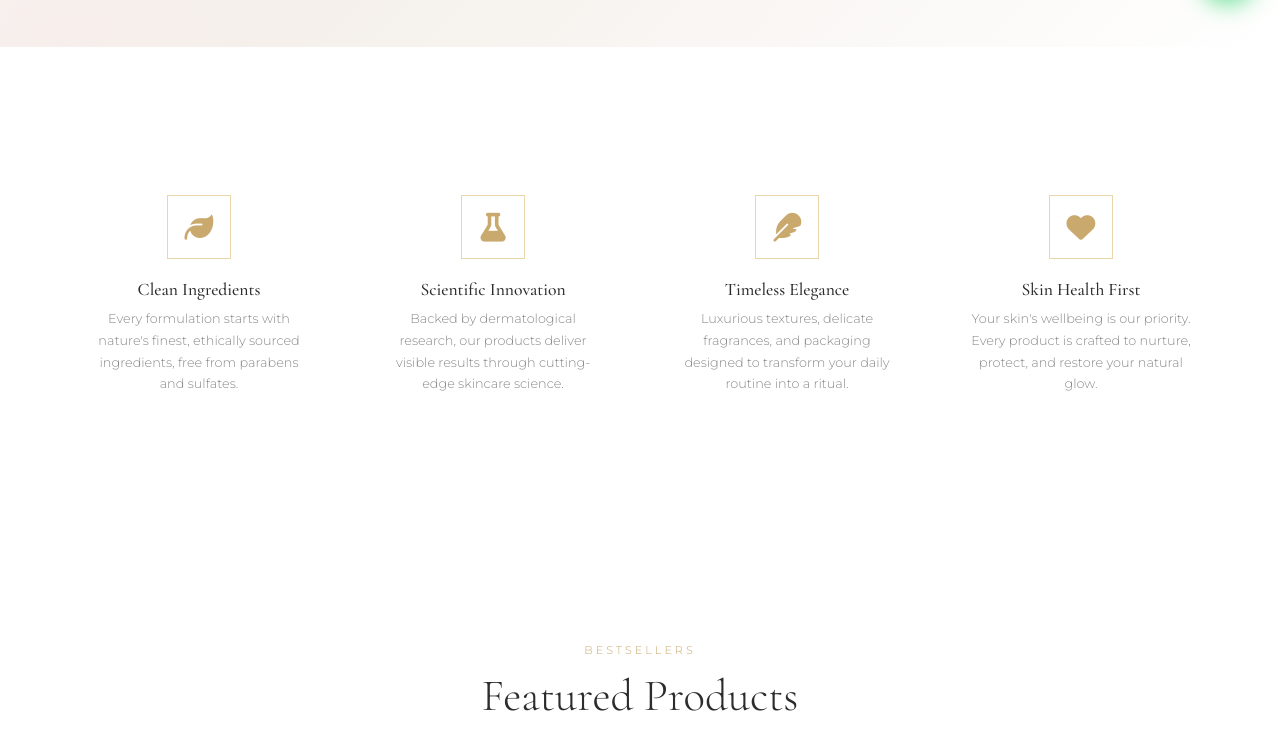
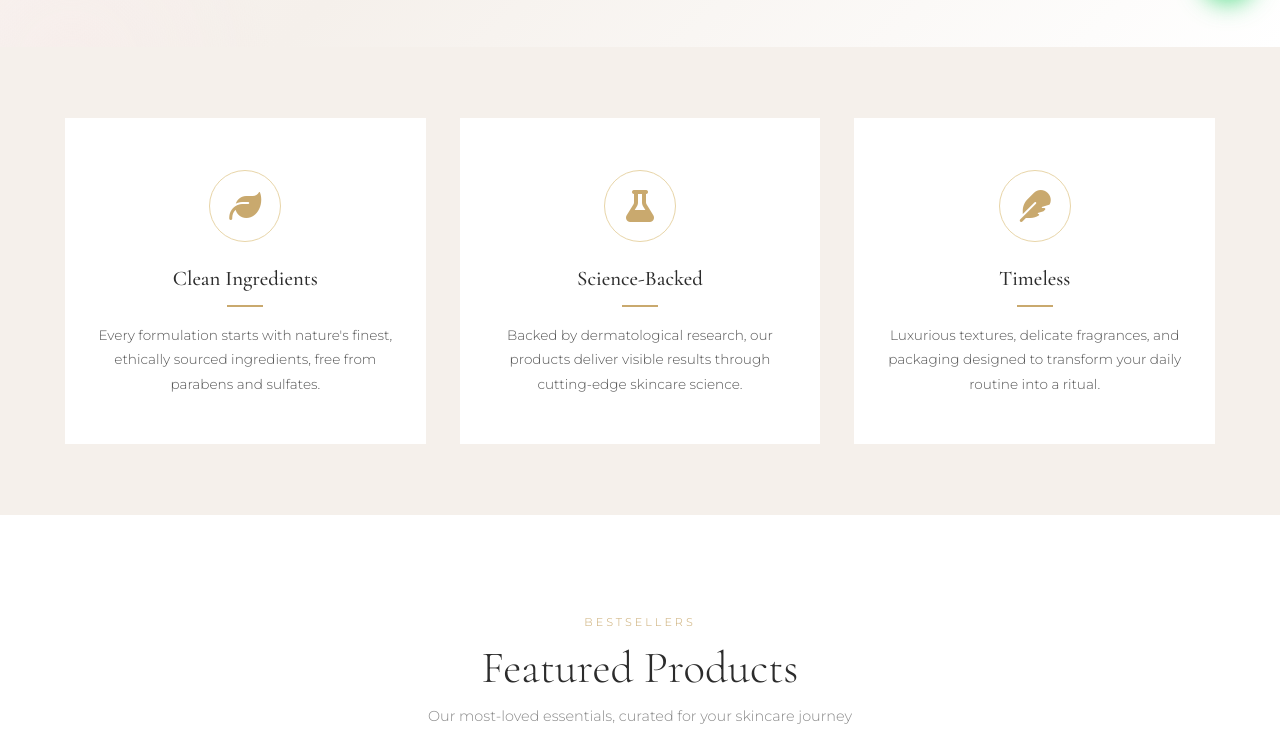
Before and after one commit to alizaibtech1-bit/project1, a plain HTML site: page frontend/index.html in a window 1280 px wide. Shown: the part 776-1508 px from the top of the page. Drawn offline with nearby package versions, Linux system fonts and the light colour scheme; no server answers.

Commit message:
feat: brand pillars row - Clean Ingredients, Science-Backed, Timeless with circular icons and gold line accent

```diff
--- a/frontend/css/style.css
+++ b/frontend/css/style.css
@@ -616,55 +616,68 @@
 .section-beige { background: var(--beige); }
 .section-pink { background: var(--pink-light); }
 
-/* Brand Values */
-.values-grid {
+/* Brand Pillars */
+.pillars-grid {
   display: grid;
-  grid-template-columns: repeat(4, 1fr);
-  gap: 24px;
+  grid-template-columns: repeat(3, 1fr);
+  gap: 32px;
 }
-.value-card {
+.pillar-card {
   text-align: center;
-  padding: 48px 24px;
+  padding: 52px 32px 48px;
   background: var(--white);
-  transition: var(--transition);
+  transition: all 0.5s cubic-bezier(0.25, 0.46, 0.45, 0.94);
   position: relative;
   overflow: hidden;
+  border: 1px solid var(--beige);
 }
-.value-card::before {
-  content: '';
-  position: absolute;
-  top: 0;
-  left: 0;
-  right: 0;
-  height: 2px;
-  background: var(--gold);
-  transform: scaleX(0);
-  transition: transform 0.4s ease;
+.pillar-card:hover {
+  box-shadow: 0 20px 60px rgba(0,0,0,0.07);
+  transform: translateY(-6px);
+  border-color: var(--gold-light);
 }
-.value-card:hover::before { transform: scaleX(1); }
-.value-card:hover { box-shadow: var(--shadow-hover); transform: translateY(-4px); }
-.value-card .value-icon {
-  width: 64px;
-  height: 64px;
-  margin: 0 auto 20px;
+.pillar-icon {
+  width: 72px;
+  height: 72px;
+  margin: 0 auto 24px;
   display: flex;
   align-items: center;
   justify-content: center;
-  font-size: 1.8rem;
+  font-size: 2rem;
   color: var(--gold);
   border: 1px solid var(--gold-light);
-  transition: var(--transition);
+  transition: all 0.5s cubic-bezier(0.25, 0.46, 0.45, 0.94);
+  border-radius: 50%;
 }
-.value-card:hover .value-icon { background: var(--gold); color: white; }
-.value-card h3 {
-  font-size: 1.1rem;
-  margin-bottom: 8px;
+.pillar-card:hover .pillar-icon {
+  background: var(--gold);
+  color: white;
+  transform: scale(1.08);
+  box-shadow: 0 8px 24px rgba(201,169,110,0.3);
+}
+.pillar-line {
+  width: 36px;
+  height: 2px;
+  background: var(--gold);
+  margin: 0 auto 16px;
+  transition: width 0.4s ease;
+}
+.pillar-card:hover .pillar-line {
+  width: 56px;
+}
+.pillar-card h3 {
+  font-family: var(--font-serif);
+  font-size: 1.3rem;
   font-weight: 500;
+  margin-bottom: 14px;
+  color: var(--charcoal);
 }
-.value-card p {
-  font-size: 0.8rem;
-  color: var(--text-light);
-  line-height: 1.7;
+.pillar-card p {
+  font-size: 0.85rem;
+  color: var(--charcoal-light);
+  line-height: 1.8;
+  max-width: 300px;
+  margin: 0 auto;
 }
 
 /* About / Brand Story */
@@ -1228,7 +1241,7 @@
   .categories-grid { grid-template-columns: repeat(2, 1fr); }
   .slider-track .product-card { min-width: calc(33.33% - 16px); }
   .hero-content h1 { font-size: 3rem; }
-  .values-grid { grid-template-columns: repeat(2, 1fr); }
+  .pillars-grid { grid-template-columns: repeat(3, 1fr); gap: 24px; }
   .trust-grid { grid-template-columns: repeat(3, 1fr); }
   .about-grid { gap: 40px; }
 }
@@ -1282,7 +1295,10 @@
   .hamburger { display: flex; }
   .products-grid { grid-template-columns: repeat(2, 1fr); gap: 20px; }
   .categories-grid { grid-template-columns: repeat(2, 1fr); gap: 16px; }
-  .values-grid { grid-template-columns: repeat(2, 1fr); gap: 16px; }
+  .pillars-grid { grid-template-columns: 1fr; gap: 20px; }
+  .pillar-card { padding: 36px 24px 32px; }
+  .pillar-card h3 { font-size: 1.15rem; }
+  .pillar-icon { width: 60px; height: 60px; font-size: 1.6rem; margin-bottom: 18px; }
   .trust-grid { grid-template-columns: repeat(2, 1fr); gap: 12px; }
   .testimonials-grid { grid-template-columns: 1fr; }
   .footer-grid { grid-template-columns: 1fr 1fr; gap: 32px; }
@@ -1339,9 +1355,10 @@
   .section-header { margin-bottom: 32px; }
   .section-header h2 { font-size: 1.6rem; }
   .section-header p { font-size: 0.8rem; }
-  .value-card { padding: 28px 16px; }
-  .value-card .value-icon { width: 52px; height: 52px; font-size: 1.4rem; }
-  .value-card h3 { font-size: 1rem; }
+  .pillar-card { padding: 28px 20px 24px; }
+  .pillar-card .pillar-icon { width: 52px; height: 52px; font-size: 1.4rem; }
+  .pillar-card h3 { font-size: 1.05rem; }
+  .pillar-card p { font-size: 0.8rem; }
   .about-content h2 { font-size: 1.5rem; }
   .about-image { aspect-ratio: 4/3; }
   .newsletter-wrap { padding: 0 8px; }
--- a/frontend/index.html
+++ b/frontend/index.html
@@ -59,29 +59,27 @@
     </div>
   </section>
 
-  <!-- Brand Values -->
-  <section class="section">
+  <!-- Brand Pillars -->
+  <section class="section section-beige" style="padding:70px 0;">
     <div class="container">
-      <div class="values-grid reveal">
-        <div class="value-card">
-          <div class="value-icon"><i class="fas fa-leaf"></i></div>
+      <div class="pillars-grid reveal">
+        <div class="pillar-card">
+          <div class="pillar-icon"><i class="fas fa-leaf"></i></div>
           <h3>Clean Ingredients</h3>
+          <div class="pillar-line"></div>
           <p>Every formulation starts with nature's finest, ethically sourced ingredients, free from parabens and sulfates.</p>
         </div>
-        <div class="value-card">
-          <div class="value-icon"><i class="fas fa-flask"></i></div>
-          <h3>Scientific Innovation</h3>
+        <div class="pillar-card">
+          <div class="pillar-icon"><i class="fas fa-flask"></i></div>
+          <h3>Science-Backed</h3>
+          <div class="pillar-line"></div>
           <p>Backed by dermatological research, our products deliver visible results through cutting-edge skincare science.</p>
         </div>
-        <div class="value-card">
-          <div class="value-icon"><i class="fas fa-feather"></i></div>
-          <h3>Timeless Elegance</h3>
+        <div class="pillar-card">
+          <div class="pillar-icon"><i class="fas fa-feather"></i></div>
+          <h3>Timeless</h3>
+          <div class="pillar-line"></div>
           <p>Luxurious textures, delicate fragrances, and packaging designed to transform your daily routine into a ritual.</p>
-        </div>
-        <div class="value-card">
-          <div class="value-icon"><i class="fas fa-heart"></i></div>
-          <h3>Skin Health First</h3>
-          <p>Your skin's wellbeing is our priority. Every product is crafted to nurture, protect, and restore your natural glow.</p>
         </div>
       </div>
     </div>
```
